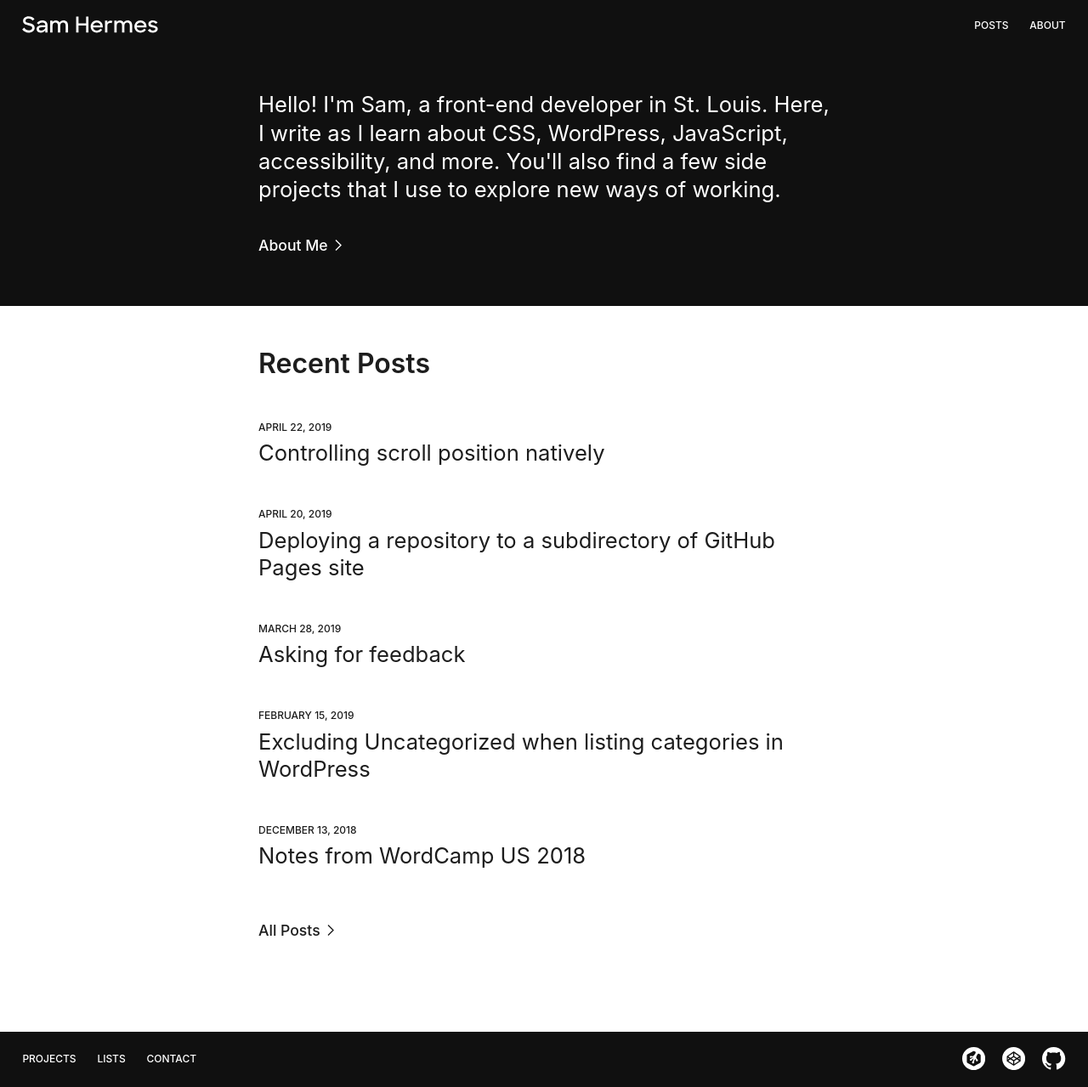
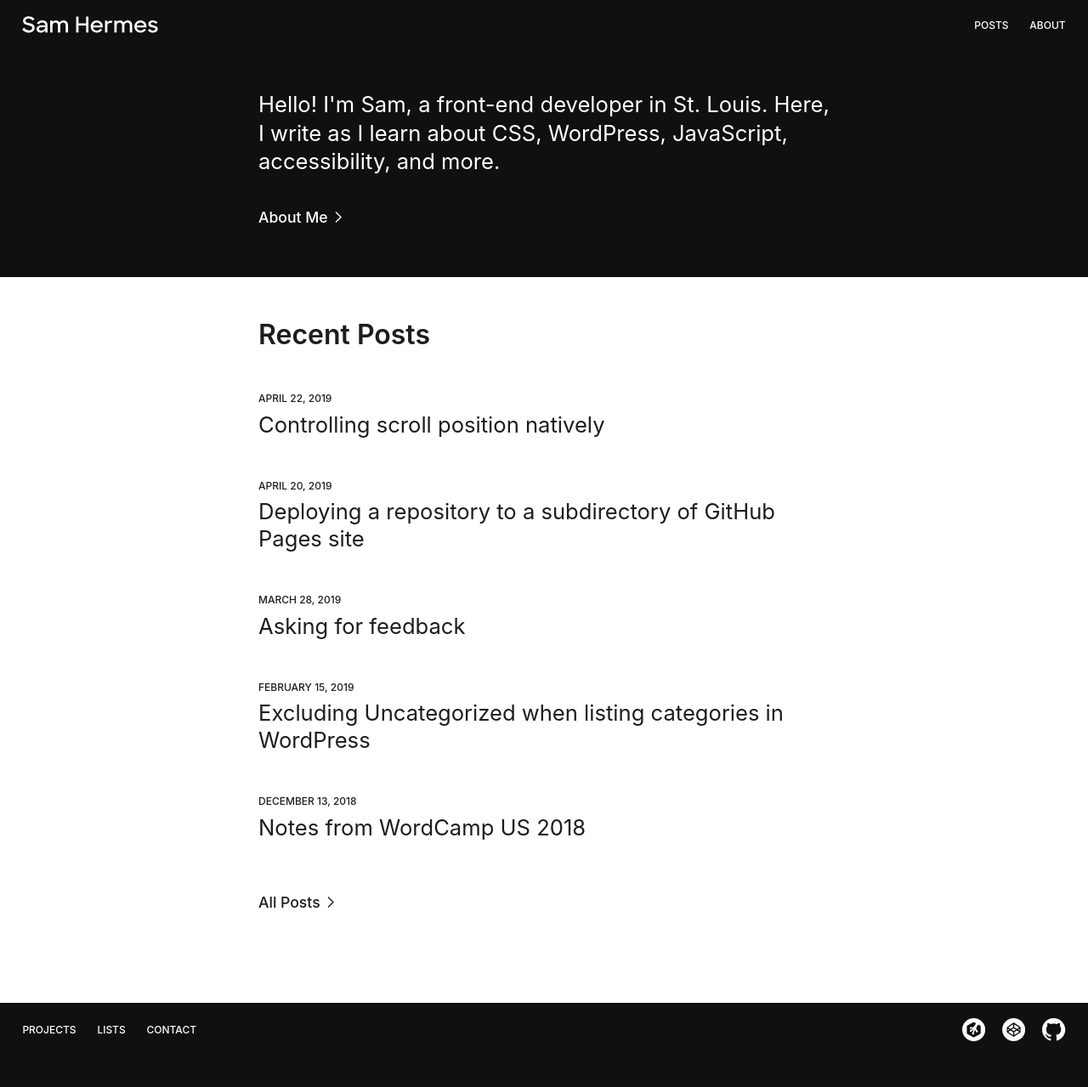
Before and after one commit to samhermes/samhermes.github.io, a Jekyll site: the page built from index.md, in a window 1280 px wide. Shown: the whole page at 85% size. Built offline with Jekyll 4.4.1, drawn with Linux system fonts in a browser that asks for light colours; after the commit the page ends 1246 px from its top, so only the background shows below that.

Commit message:
Simplify intro

```diff
--- a/index.md
+++ b/index.md
@@ -4,7 +4,7 @@ title: Home
 ---
 <div class="intro">
   <div class="intro-text">
-    <p>Hello! I'm Sam, a front-end developer in St. Louis. Here, I write as I learn about CSS, WordPress, JavaScript, accessibility, and more. You'll also find a few side projects that I use to explore new ways of working.</p>
+    <p>Hello! I'm Sam, a front-end developer in St. Louis. Here, I write as I learn about CSS, WordPress, JavaScript, accessibility, and more.</p>
     <a class="cta" href="/about">About Me</a>
   </div>
 </div>
```
